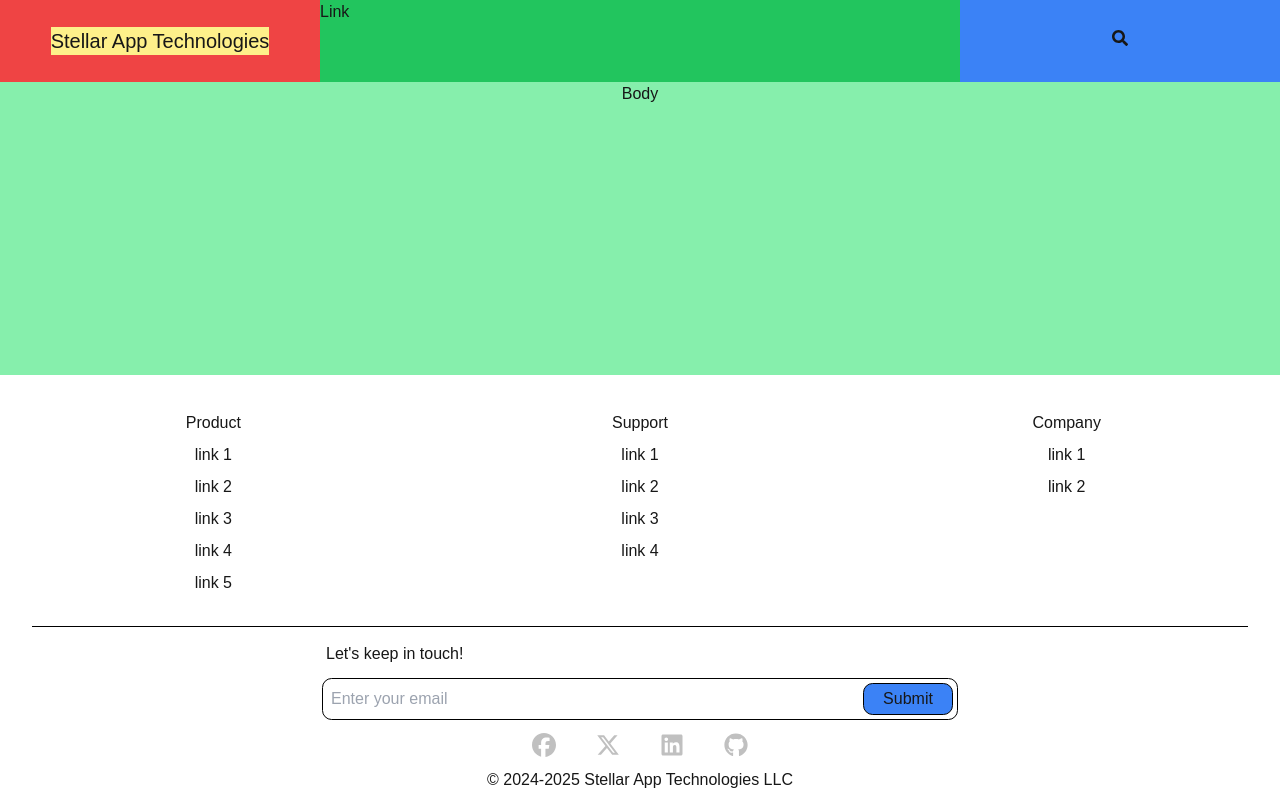
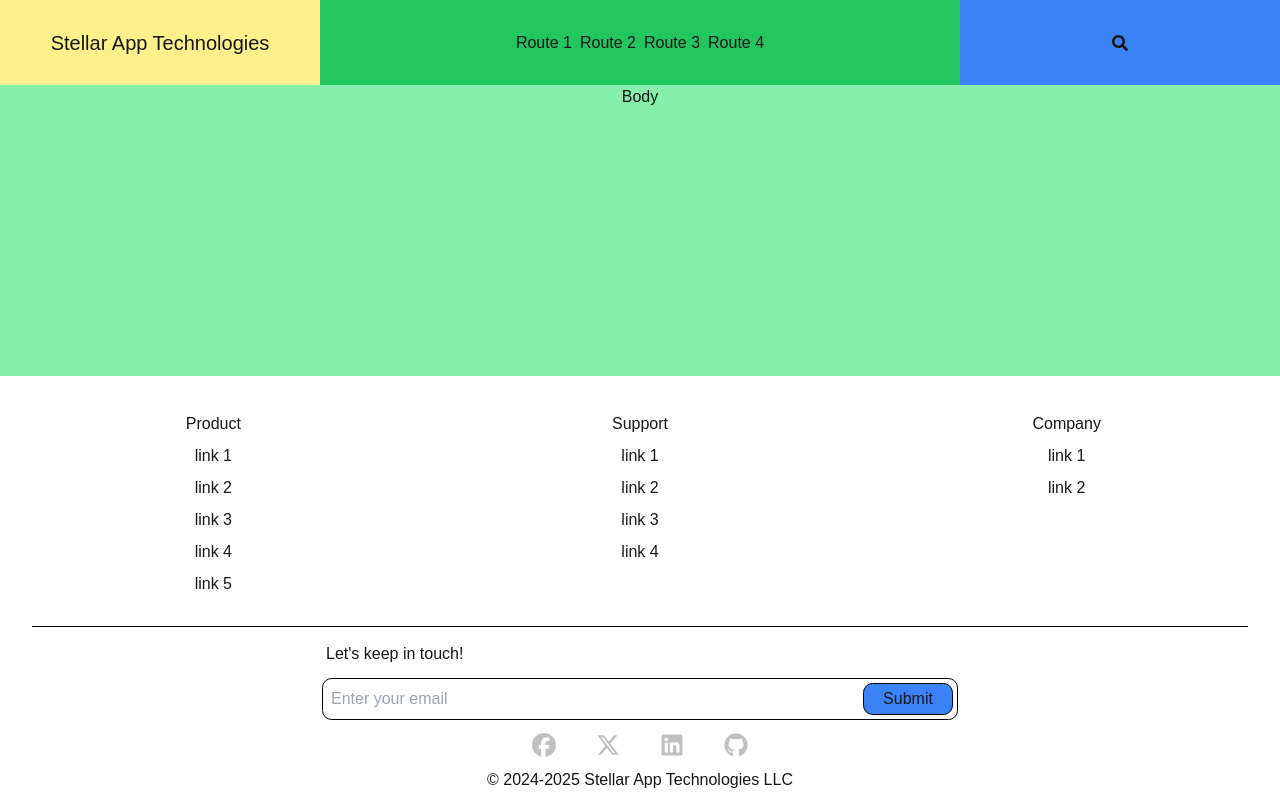
Before and after one commit to MrMostellar/stellar-app-technologies, a Next.js app: page / in a window 1280 px wide. Built offline with nearby package versions, Linux system fonts and the light colour scheme.

Commit message:
Removed unneeded divs

```diff
--- a/app/components/Header/Header.tsx
+++ b/app/components/Header/Header.tsx
@@ -1,31 +1,22 @@
-import Link from "next/link";
-import React from "react";
 import { FaSearch } from "react-icons/fa";
+import NavBar from "./NavBar";
 
 export default function Header() {
   return (
     <>
-      <div className="flex flex-1 justify-center items-center bg-red-500">
-        <p className="text-xl bg-yellow-200">Stellar App Technologies</p>
-      </div>
+      <p className="flex flex-1 justify-center items-center text-xl bg-yellow-200">
+        Stellar App Technologies
+      </p>
 
-      <div className="flex flex-[2] bg-green-500">
-        <nav>
-          <ul>
-            <li>
-              <Link href={""}> Link </Link>
-            </li>
-          </ul>
-        </nav>
-      </div>
+      <nav className="flex flex-[2] items-center justify-center bg-green-500">
+        <NavBar />
+      </nav>
 
-      <div className="flex flex-1 justify-center items-center bg-blue-500">
-        <nav>
-          <button>
-            <FaSearch />
-          </button>
-        </nav>
-      </div>
+      <nav className="flex flex-1 justify-center items-center bg-blue-500">
+        <button>
+          <FaSearch />
+        </button>
+      </nav>
     </>
   );
 }
--- /dev/null
+++ b/app/components/Header/NavBar.tsx
@@ -0,0 +1,12 @@
+import { NavData } from "@/app/data/CustomizeNavData";
+import Link from "next/link";
+
+export default function NavBar() {
+  return NavData.map((data) => {
+    return (
+      <Link className={data.navStyle} href={data.href} key={data.id}>
+        {data.title}
+      </Link>
+    );
+  });
+}
--- /dev/null
+++ b/app/data/CustomizeNavData.tsx
@@ -0,0 +1,42 @@
+import { Url } from "next/dist/shared/lib/router/router";
+export interface Nav {
+  id: number;
+  title: string;
+  href: Url;
+  navStyle: string;
+  //hrefStyle: string;
+}
+
+const navStyles: string = "p-1";
+//const hrefStyles: string = "";
+
+export const NavData: Nav[] = [
+  {
+    id: 0,
+    title: "Route 1",
+    href: "",
+    navStyle: navStyles,
+    //hrefStyle: hrefStyles,
+  },
+  {
+    id: 1,
+    title: "Route 2",
+    href: "",
+    navStyle: navStyles,
+    //hrefStyle: hrefStyles,
+  },
+  {
+    id: 2,
+    title: "Route 3",
+    href: "",
+    navStyle: navStyles,
+    //hrefStyle: hrefStyles,
+  },
+  {
+    id: 3,
+    title: "Route 4",
+    href: "",
+    navStyle: navStyles,
+    //hrefStyle: hrefStyles,
+  },
+];
--- a/app/layout.tsx
+++ b/app/layout.tsx
@@ -16,15 +16,15 @@ export default function RootLayout({
   return (
     <html lang="en">
       <body className="flex flex-col min-h-[100vh] min-w-[100%] overflow-auto">
-        <div className="flex flex-1 flex-row min-w-[100%] min-h-[100%]">
+        <header className="flex flex-1 flex-row min-w-[100%] min-h-[100%]">
           <Header />
-        </div>
+        </header>
 
         <main className="flex-[5] bg-green-300">{children}</main>
 
-        <div className="flex-1 flex flex-col text-center min-w-[100%] min-h-[100%]">
+        <footer className="flex-1 flex flex-col text-center min-w-[100%] min-h-[100%]">
           <Footer />
-        </div>
+        </footer>
       </body>
     </html>
   );
```
